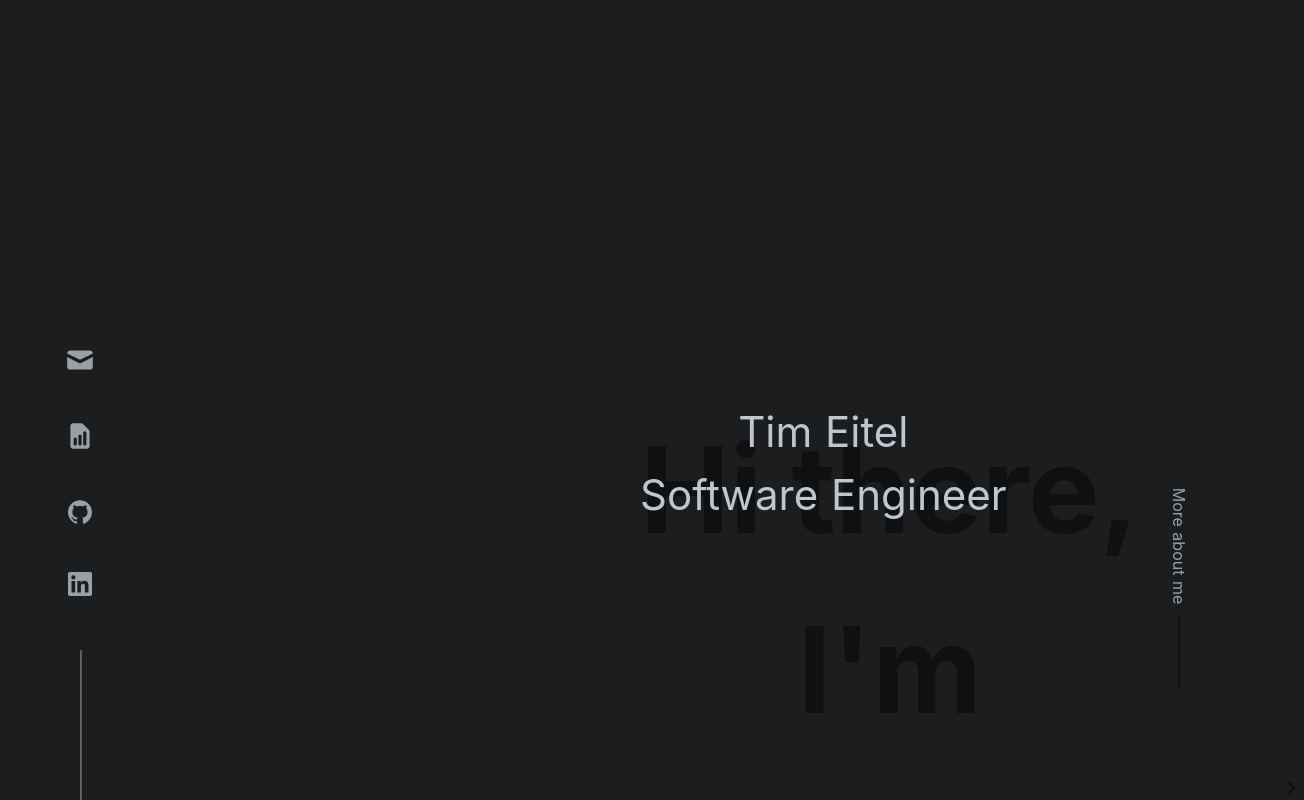
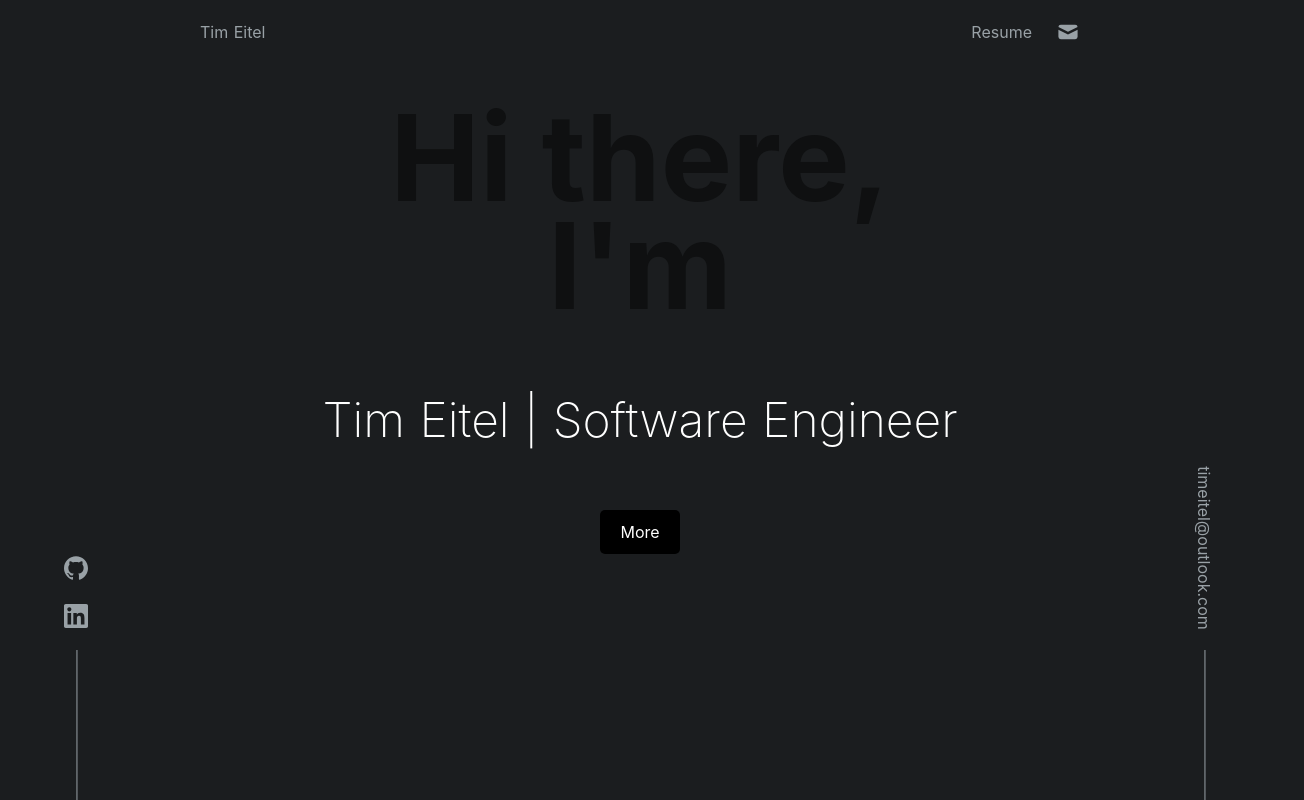
Before and after one commit to timeitel/portfolio-nuxt, a Nuxt app: page / in a window 1280 px wide. Shown: the whole page, 1304 px wide, since content can reach past the window. Built offline with nearby package versions, Linux system fonts and the light colour scheme.

Commit message:
Add landing

```diff
--- a/assets/css/tailwind.css
+++ b/assets/css/tailwind.css
@@ -3,7 +3,7 @@
 @import 'tailwindcss/utilities';
 
 .icon {
-  @apply fill-current text-c-grey mb-10 cursor-pointer;
+  @apply fill-current text-c-grey cursor-pointer;
 }
 
 .icon:hover {
@@ -13,3 +13,8 @@
 .c-transition {
   @apply transition ease-out duration-300;
 }
+
+.button {
+  @apply bg-c-black text-c-white py-3 px-5;
+  border-radius: 5px;
+}
--- a/components/FloatingEmail.vue
+++ b/components/FloatingEmail.vue
@@ -1,8 +1,7 @@
 <template>
-  <div class="flex">
-    <a class="text-c-grey vertical-link hover:text-c-blue hidden md:flex md:items-center" href="#">More about me
-    </a>
-    <svg class="h-6 w-6 chevron fill-current text-c-black" viewBox="0 0 20 20"><path fill-rule="evenodd" d="M7.293 14.707a1 1 0 010-1.414L10.586 10 7.293 6.707a1 1 0 011.414-1.414l4 4a1 1 0 010 1.414l-4 4a1 1 0 01-1.414 0z" clip-rule="evenodd" /></svg>
+  <div class="side-container text-c-blue hidden lg:flex">
+    <a class="email-link text-c-grey hover:text-c-blue" href="#">timeitel@outlook.com</a>
+    <div class="vertical-divider" />
   </div>
 </template>
 
@@ -13,24 +12,29 @@
 </script>
 
 <style lang="scss" scoped>
-.vertical-link {
+.side-container {
+  bottom: 0;
+  right: 60px;
+  position: fixed;
+  flex-direction: column;
+  align-items: center;
+  width: 32px;
+  height: 304px;
+}
+
+.email-link {
   position: absolute;
-  bottom: 200px;
-  right: 0;
+  bottom: 240px;
+  right: -66px;
   transform: rotate(90deg);
 }
 
-.chevron {
+.vertical-divider {
+  border-left: 1px solid var(--grey);
+  height: 150px;
+  margin-top: 10px;
+  transform: translateX(45%);
   position: absolute;
   bottom: 0;
 }
-
-.vertical-link::after {
-  background: var(--black);
-  content: '';
-  display: inline-block;
-  height: 2px;
-  width: 4.5rem;
-  margin-left: 0.75rem;
-}
 </style>
--- a/components/FloatingLinks.vue
+++ b/components/FloatingLinks.vue
@@ -1,9 +1,7 @@
 <template>
-  <div class="side-container text-c-blue hidden md:flex">
-    <svg class="h-8 w-8 icon c-transition transform hover:-translate-y-2" fill="currentColor" viewBox="0 0 20 20"><path d="M2.003 5.884L10 9.882l7.997-3.998A2 2 0 0016 4H4a2 2 0 00-1.997 1.884z" /><path d="M18 8.118l-8 4-8-4V14a2 2 0 002 2h12a2 2 0 002-2V8.118z" /></svg>
-    <svg class="h-10 w-10 p-1 c-transition icon transform hover:-translate-y-2" viewBox="0 0 20 20"><title>Resume</title><path fill-rule="evenodd" d="M6 2a2 2 0 00-2 2v12a2 2 0 002 2h8a2 2 0 002-2V7.414A2 2 0 0015.414 6L12 2.586A2 2 0 0010.586 2H6zm2 10a1 1 0 10-2 0v3a1 1 0 102 0v-3zm2-3a1 1 0 011 1v5a1 1 0 11-2 0v-5a1 1 0 011-1zm4-1a1 1 0 10-2 0v7a1 1 0 102 0V8z" clip-rule="evenodd" /></svg>
-    <svg class="h-8 w-8 p-1 c-transition icon transform hover:-translate-y-2" role="img" viewBox="0 0 24 24" xmlns="http://www.w3.org/2000/svg"><title>GitHub</title><path d="M12 .297c-6.63 0-12 5.373-12 12 0 5.303 3.438 9.8 8.205 11.385.6.113.82-.258.82-.577 0-.285-.01-1.04-.015-2.04-3.338.724-4.042-1.61-4.042-1.61C4.422 18.07 3.633 17.7 3.633 17.7c-1.087-.744.084-.729.084-.729 1.205.084 1.838 1.236 1.838 1.236 1.07 1.835 2.809 1.305 3.495.998.108-.776.417-1.305.76-1.605-2.665-.3-5.466-1.332-5.466-5.93 0-1.31.465-2.38 1.235-3.22-.135-.303-.54-1.523.105-3.176 0 0 1.005-.322 3.3 1.23.96-.267 1.98-.399 3-.405 1.02.006 2.04.138 3 .405 2.28-1.552 3.285-1.23 3.285-1.23.645 1.653.24 2.873.12 3.176.765.84 1.23 1.91 1.23 3.22 0 4.61-2.805 5.625-5.475 5.92.42.36.81 1.096.81 2.22 0 1.606-.015 2.896-.015 3.286 0 .315.21.69.825.57C20.565 22.092 24 17.592 24 12.297c0-6.627-5.373-12-12-12" /></svg>
-    <svg class="h-8 w-8 p-1 c-transition icon transform hover:-translate-y-2" role="img" viewBox="0 0 24 24" xmlns="http://www.w3.org/2000/svg"><title>LinkedIn</title><path d="M20.447 20.452h-3.554v-5.569c0-1.328-.027-3.037-1.852-3.037-1.853 0-2.136 1.445-2.136 2.939v5.667H9.351V9h3.414v1.561h.046c.477-.9 1.637-1.85 3.37-1.85 3.601 0 4.267 2.37 4.267 5.455v6.286zM5.337 7.433c-1.144 0-2.063-.926-2.063-2.065 0-1.138.92-2.063 2.063-2.063 1.14 0 2.064.925 2.064 2.063 0 1.139-.925 2.065-2.064 2.065zm1.782 13.019H3.555V9h3.564v11.452zM22.225 0H1.771C.792 0 0 .774 0 1.729v20.542C0 23.227.792 24 1.771 24h20.451C23.2 24 24 23.227 24 22.271V1.729C24 .774 23.2 0 22.222 0h.003z" /></svg>
+  <div class="side-container text-c-blue hidden lg:flex">
+    <svg class="mb-4  h-8 w-8 p-1 c-transition icon transform hover:-translate-y-1" role="img" viewBox="0 0 24 24" xmlns="http://www.w3.org/2000/svg"><title>GitHub</title><path d="M12 .297c-6.63 0-12 5.373-12 12 0 5.303 3.438 9.8 8.205 11.385.6.113.82-.258.82-.577 0-.285-.01-1.04-.015-2.04-3.338.724-4.042-1.61-4.042-1.61C4.422 18.07 3.633 17.7 3.633 17.7c-1.087-.744.084-.729.084-.729 1.205.084 1.838 1.236 1.838 1.236 1.07 1.835 2.809 1.305 3.495.998.108-.776.417-1.305.76-1.605-2.665-.3-5.466-1.332-5.466-5.93 0-1.31.465-2.38 1.235-3.22-.135-.303-.54-1.523.105-3.176 0 0 1.005-.322 3.3 1.23.96-.267 1.98-.399 3-.405 1.02.006 2.04.138 3 .405 2.28-1.552 3.285-1.23 3.285-1.23.645 1.653.24 2.873.12 3.176.765.84 1.23 1.91 1.23 3.22 0 4.61-2.805 5.625-5.475 5.92.42.36.81 1.096.81 2.22 0 1.606-.015 2.896-.015 3.286 0 .315.21.69.825.57C20.565 22.092 24 17.592 24 12.297c0-6.627-5.373-12-12-12" /></svg>
+    <svg class="mb-2 h-8 w-8 p-1 c-transition icon transform hover:-translate-y-1" role="img" viewBox="0 0 24 24" xmlns="http://www.w3.org/2000/svg"><title>LinkedIn</title><path d="M20.447 20.452h-3.554v-5.569c0-1.328-.027-3.037-1.852-3.037-1.853 0-2.136 1.445-2.136 2.939v5.667H9.351V9h3.414v1.561h.046c.477-.9 1.637-1.85 3.37-1.85 3.601 0 4.267 2.37 4.267 5.455v6.286zM5.337 7.433c-1.144 0-2.063-.926-2.063-2.065 0-1.138.92-2.063 2.063-2.063 1.14 0 2.064.925 2.064 2.063 0 1.139-.925 2.065-2.064 2.065zm1.782 13.019H3.555V9h3.564v11.452zM22.225 0H1.771C.792 0 0 .774 0 1.729v20.542C0 23.227.792 24 1.771 24h20.451C23.2 24 24 23.227 24 22.271V1.729C24 .774 23.2 0 22.222 0h.003z" /></svg>
     <div class="vertical-divider" />
   </div>
 </template>
--- a/components/TheLanding.vue
+++ b/components/TheLanding.vue
@@ -1,18 +1,30 @@
 <template>
   <div class="landing">
-    <div class="landing__banner header text-c-black font-bold">
-      <h1><span>Hi there,</span></h1>
-      <h1>I'm</h1>
+    <the-navbar />
+    <div class="header-group">
+      <h2 class="header">
+        <span>Hi there,</span>
+      </h2>
+      <h2 class="header">
+        <span>I'm</span>
+      </h2>
     </div>
-    <div class="landing__banner sub-header text-c-white">
-      <p>Tim Eitel</p>
-      <p>Software Engineer</p>
-    </div>
+    <h2 class="landing__content">
+      <p class="sub-header text-c-white text-3xl md:text-5xl">
+        Tim Eitel | Software Engineer
+      </p>
+    </h2>
+    <a class="landing__button button" href="#">More</a>
   </div>
 </template>
 
 <script>
+import TheNavbar from '@/components/TheNavbar.vue'
+
 export default {
+  components: {
+    TheNavbar
+  }
 }
 </script>
 
@@ -20,20 +32,43 @@
 .landing {
   height: 100vh;
   width: 100vw;
-  position: relative;
-}
-
-.landing__banner {
-  position: absolute;
-  top: 50%;
-  left: 50%;
 }
 
 .header {
-  font-size: 7.5rem;
+  font-weight: 700;
+  color: var(--black);
+  line-height: .9;
 }
 
-.sub-header {
-  font-size: 2.625rem;
+.header-group {
+  display: flex;
+  flex-direction: column;
+  margin-top: 5vh;
+
+  h2 {
+    font-size: 18vw;
+    position: relative;
+  }
+
+}
+
+.landing__content {
+  margin: 8vh 0;
+  font-weight: 200;
+}
+
+@media only screen and (min-width: 600px) {
+  .header-group {
+    h2 {
+      font-size: 7.5rem;
+    }
+
+  p {
+    position: absolute;
+    top: 50%;
+    left: 50%;
+  }
+
+  }
 }
 </style>
--- /dev/null
+++ b/components/TheNavbar.vue
@@ -0,0 +1,24 @@
+<template>
+  <header>
+    <nav class="p-5 flex justify-between items-center nav-container">
+      <span>Tim Eitel</span>
+      <div class="flex items-center">
+        <a class="mr-6" href="#">Resume</a>
+        <svg class="h-6 w-6" fill="currentColor" viewBox="0 0 20 20"><path d="M2.003 5.884L10 9.882l7.997-3.998A2 2 0 0016 4H4a2 2 0 00-1.997 1.884z" /><path d="M18 8.118l-8 4-8-4V14a2 2 0 002 2h12a2 2 0 002-2V8.118z" /></svg>
+      </div>
+    </nav>
+  </header>
+</template>
+
+<script>
+export default {
+}
+</script>
+
+<style lang="scss" scoped>
+.nav-container {
+  margin: 0 auto;
+  max-width: 920px;
+}
+
+</style>
--- a/pages/index.vue
+++ b/pages/index.vue
@@ -17,13 +17,17 @@
     FloatingLinks,
     FloatingEmail,
     TheLanding
+  },
+  head () {
+    return {
+      title: 'Tim Eitel | Software Engineer'
+    }
   }
 })
 </script>
 
 <style>
 :root {
-  --white: #c0c5ce;
   --dark: #1b1d1f;
   --black: #0f1011;
   --grey: #99a1a6;
--- a/tailwind.config.js
+++ b/tailwind.config.js
@@ -2,10 +2,10 @@
   theme: {
     colors: {
       'c-blue': '#0069d9',
-      'c-white': '#C0C5CE',
+      'c-white': '#ffffff',
       'c-grey': '#99a1a6',
       'c-dark': '#1b1d1f',
-      'c-black': '#0f1011'
+      'c-black': '#000000'
     }
   },
   variants: {},
```
